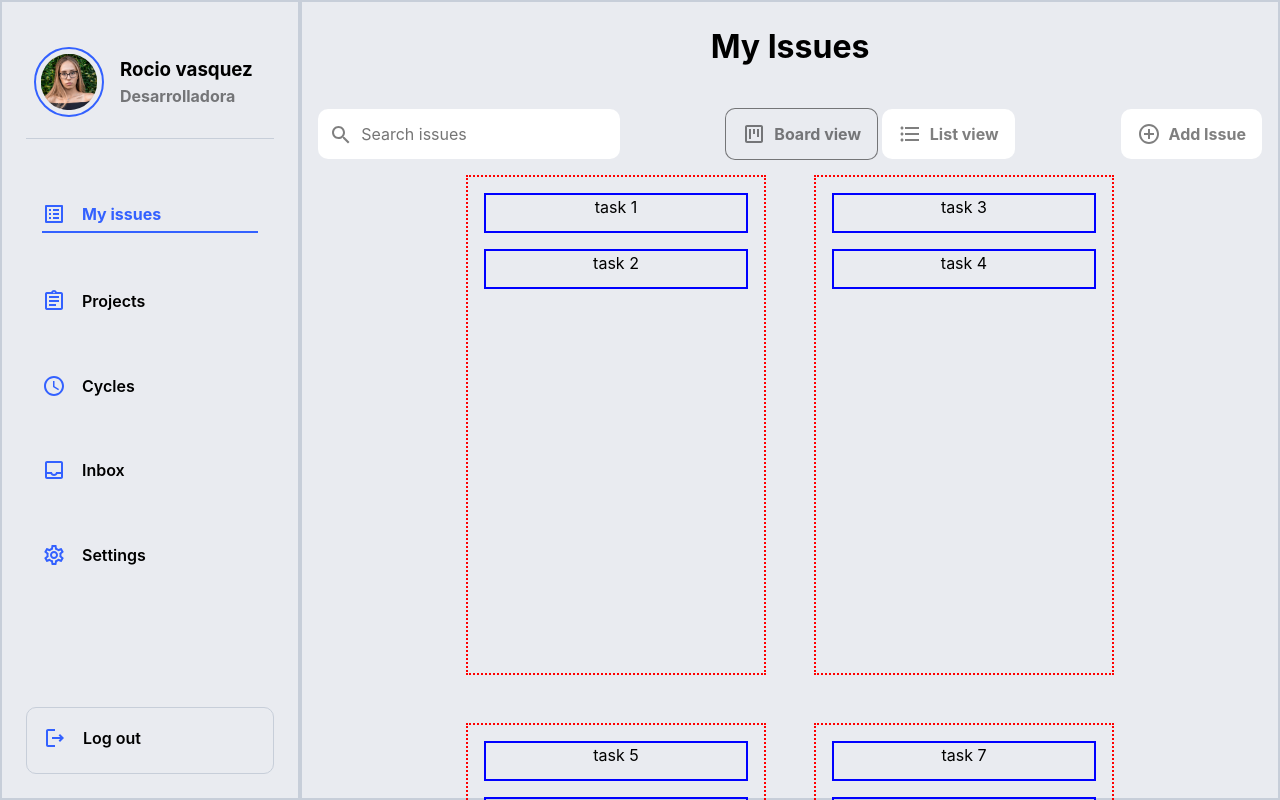
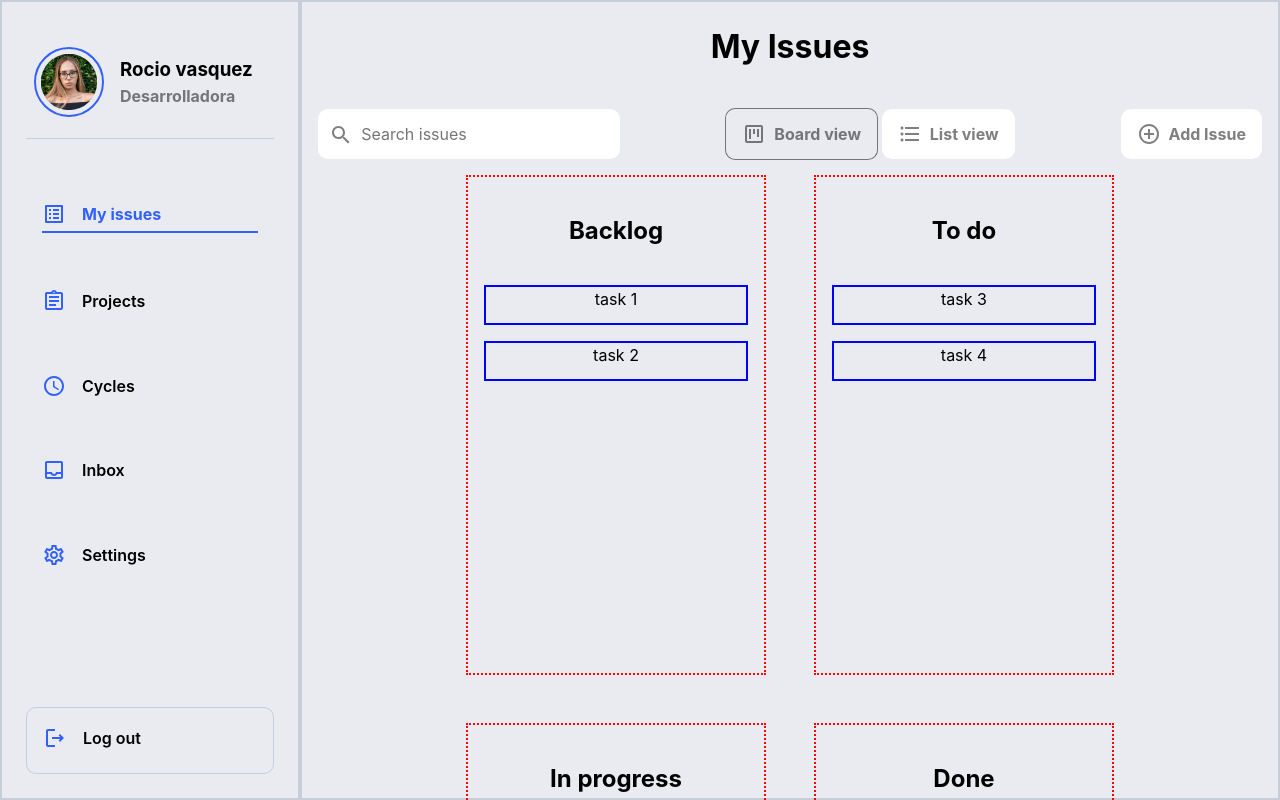
Before and after one commit to nds-fsd/linear, a React app in the folder frontend/: page /home/my-issues in a window 1280 px wide. Shown: the top 800 px of the page. Built offline with nearby package versions, Linux system fonts and the light colour scheme; the HTML template or start-up script is replaced by a standard one.

Commit message:
more minor changes

```diff
--- a/frontend/src/components/kanban/droppingarea/droppingarea.jsx
+++ b/frontend/src/components/kanban/droppingarea/droppingarea.jsx
@@ -2,7 +2,7 @@ import { useState } from "react";
 import droppingAreaStyle from './droppingarea.module.css'
 
 
-const DroppingArea = ({ children, setWidgets, widgets }) => {
+const DroppingArea = ({ children, setWidgets, widgets, columnType }) => {
   function handleOnDrop(e) {
     const widget = e.dataTransfer.getData("widgetTitle").toString();
     setWidgets([...widgets, widget]);
@@ -13,7 +13,8 @@ const DroppingArea = ({ children, setWidgets, widgets }) => {
   }
 
   return (
-    <div className={droppingAreaStyle.page} onDrop={handleOnDrop} onDragOver={handleDragOver}>
+    <div className={droppingAreaStyle.column} onDrop={handleOnDrop} onDragOver={handleDragOver}>
+      <h2 className={droppingAreaStyle.header}>{columnType}</h2>
       {children}
     </div>
   );
--- a/frontend/src/components/kanban/droppingarea/droppingarea.module.css
+++ b/frontend/src/components/kanban/droppingarea/droppingarea.module.css
@@ -1,4 +1,4 @@
-.page{
+.column{
   height:500px;
   width:300px;
   border: 2px dotted red;
@@ -8,3 +8,6 @@
   gap:1em;
   overflow-y: scroll;
 }
+.header{
+  text-align:center;
+}
--- a/frontend/src/components/kanban/kanban.jsx
+++ b/frontend/src/components/kanban/kanban.jsx
@@ -17,7 +17,11 @@ function Kanban() {
 
   return (
     <div className={kanbanStyle.kanbanArea}>
-      <DroppingArea setWidgets={setGroupOneWidgets} widgets={groupOneWidgets}>
+      <DroppingArea
+      setWidgets={setGroupOneWidgets}
+      widgets={groupOneWidgets}
+      columnType={"Backlog"}
+      >
         {groupOneWidgets?.map((widget, index) => (
           <DraggableWidget
             widgetList={groupOneWidgets}
@@ -29,7 +33,9 @@ function Kanban() {
         ))}
       </DroppingArea>
 
-      <DroppingArea setWidgets={setGroupTwoWidgets} widgets={groupTwoWidgets}>
+      <DroppingArea
+      columnType={"To do"}
+      setWidgets={setGroupTwoWidgets} widgets={groupTwoWidgets}>
         {groupTwoWidgets?.map((widget, index) => (
           <DraggableWidget
             widgetList={groupTwoWidgets}
@@ -41,6 +47,7 @@ function Kanban() {
         ))}
       </DroppingArea>
       <DroppingArea
+        columnType={"In progress"}
         setWidgets={setGroupThreeWidgets}
         widgets={groupThreeWidgets}
       >
@@ -54,7 +61,9 @@ function Kanban() {
           />
         ))}
       </DroppingArea>
-      <DroppingArea setWidgets={setGroupFourWidgets} widgets={groupFourWidgets}>
+      <DroppingArea
+        columnType={"Done"}
+      setWidgets={setGroupFourWidgets} widgets={groupFourWidgets}>
         {groupFourWidgets?.map((widget, index) => (
           <DraggableWidget
             widgetList={groupFourWidgets}
```
